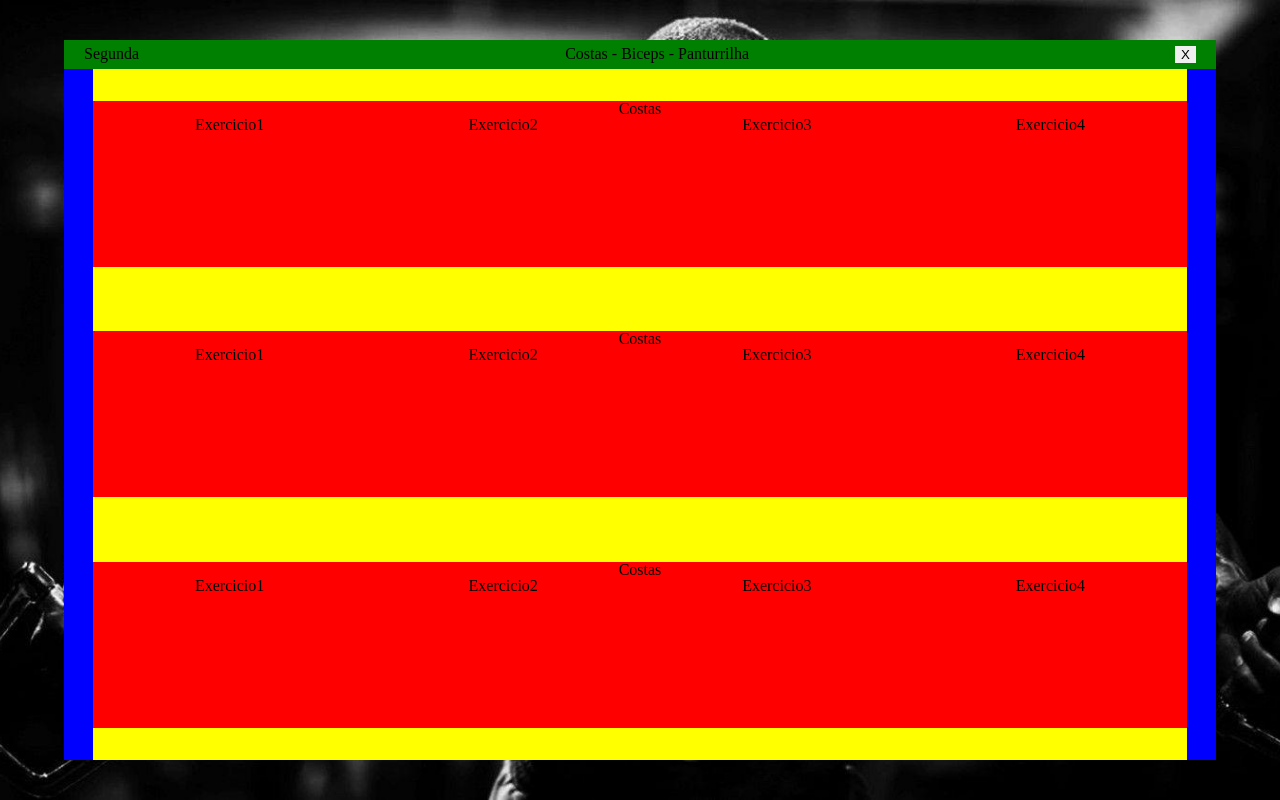
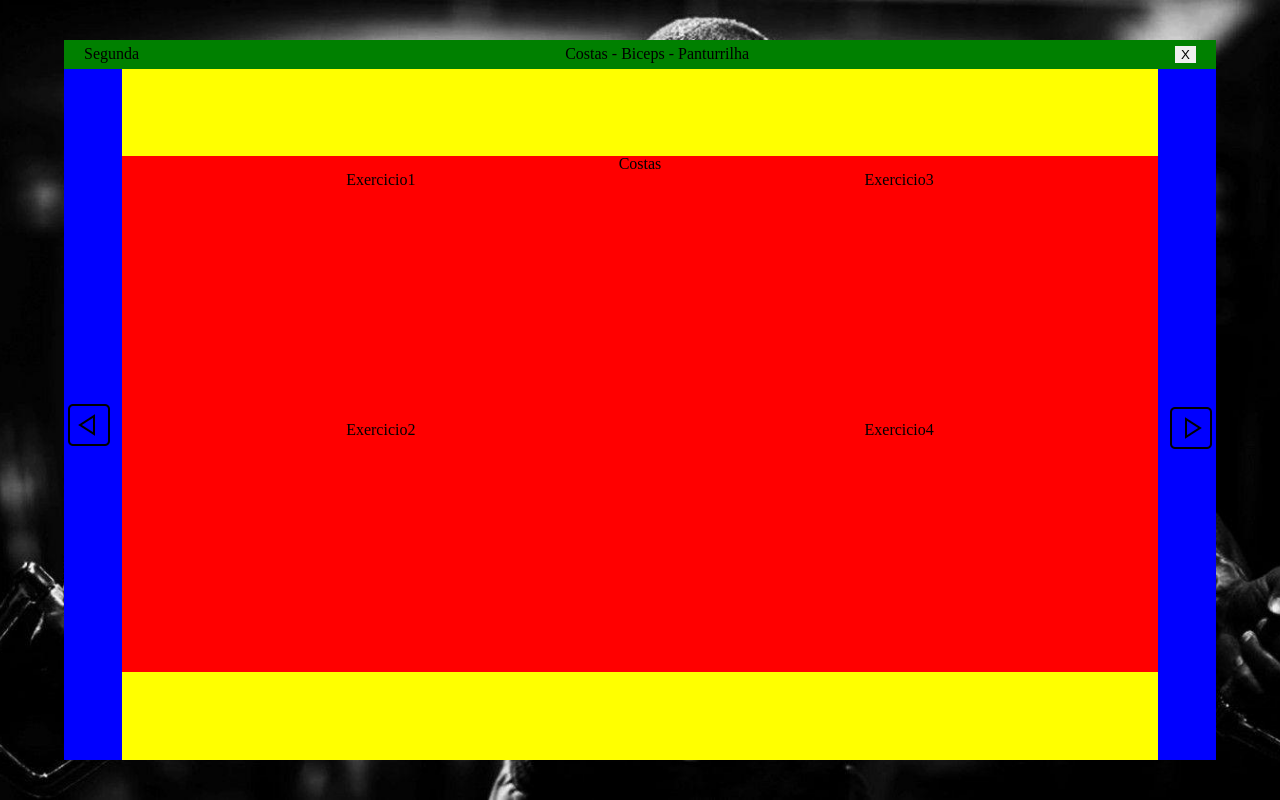
Before and after one commit to Luisfp0/my-workout, a React (Vite) app: page / in a window 1280 px wide. Both pictures are taken after a click on the element "Segunda". Built offline with nearby package versions, Linux system fonts and the light colour scheme; the HTML template or start-up script is replaced by a standard one.

Commit message:
Adicionado as arrows e formatado a pagina para ficar 4 exercicios por pagina

```diff
--- a/src/components/dayInfo/DayInfo.tsx
+++ b/src/components/dayInfo/DayInfo.tsx
@@ -16,6 +16,13 @@ interface TypeProps {
 }
 
 function DayInfo(props: TypeProps) {
+  function nextExercise() {
+    console.log('próximo')
+  }
+  function previousExercise() {
+    console.log('anterior')
+  }
+
   return (
     <>
       {props.segunda ?
@@ -29,49 +36,21 @@ function DayInfo(props: TypeProps) {
             <div className='title-exercises'>
               <p>Costas</p>
               <div className='exercises'>
+                <div>
                   <div className='blocks'>
                     <p>Exercicio1</p>
                   </div>
                   <div className='blocks'>
                     <p>Exercicio2</p>
                   </div>
-                <div className='blocks'>
-                  <p>Exercicio3</p>
                 </div>
-                <div className='blocks'>
-                  <p>Exercicio4</p>
+                <div className='next' onClick={nextExercise}>
+                  <img src='../../../public/arrow.png' alt='Seta avançar'></img>
                 </div>
-              </div>
+                <div className='prev' onClick={previousExercise}>
+                  <img src='../../../public/arrow.png' alt='Seta voltar'></img>
                   </div>
                 <div>
-            <div className='title-exercises'>
-              <p>Costas</p>
-              <div className='exercises'>
-                <div className='blocks'>
-                  <p>Exercicio1</p>
-                </div>
-                <div className='blocks'>
-                  <p>Exercicio2</p>
-                </div>
-                <div className='blocks'>
-                  <p>Exercicio3</p>
-                </div>
-                <div className='blocks'>
-                  <p>Exercicio4</p>
-                </div>
-              </div>
-            </div>
-            </div>
-            <div>
-            <div className='title-exercises'>
-              <p>Costas</p>
-              <div className='exercises'>
-                <div className='blocks'>
-                  <p>Exercicio1</p>
-                </div>
-                <div className='blocks'>
-                  <p>Exercicio2</p>
-                </div>
                   <div className='blocks'>
                     <p>Exercicio3</p>
                   </div>
--- a/src/components/dayInfo/dayInfo.css
+++ b/src/components/dayInfo/dayInfo.css
@@ -6,6 +6,19 @@
   width: 90%;
   height: 90%;
   background-color: blue;
+}
+
+.next {
+  position: absolute;
+  right: 0;
+  top: 50%;
+  transform: rotate(180deg);
+}
+
+.prev {
+  position: absolute;
+  left: 0;
+  top: 50%;
 }
 
 .headerWorkDay {
@@ -19,7 +32,7 @@
 
 .container-exercises {
   background-color: yellow;
-  width: 95%;
+  width: 90%;
   height: 100%;
   display: flex;
   flex-direction: column;
@@ -46,6 +59,6 @@
 }
 
 .blocks{
-  height: 150px;
-  width: 150px;
+  height: 250px;
+  width: 300px;
 }
```
Also changed, not shown: public/arrow.png (added). Lines whose indentation alone changed are shown as unchanged.
